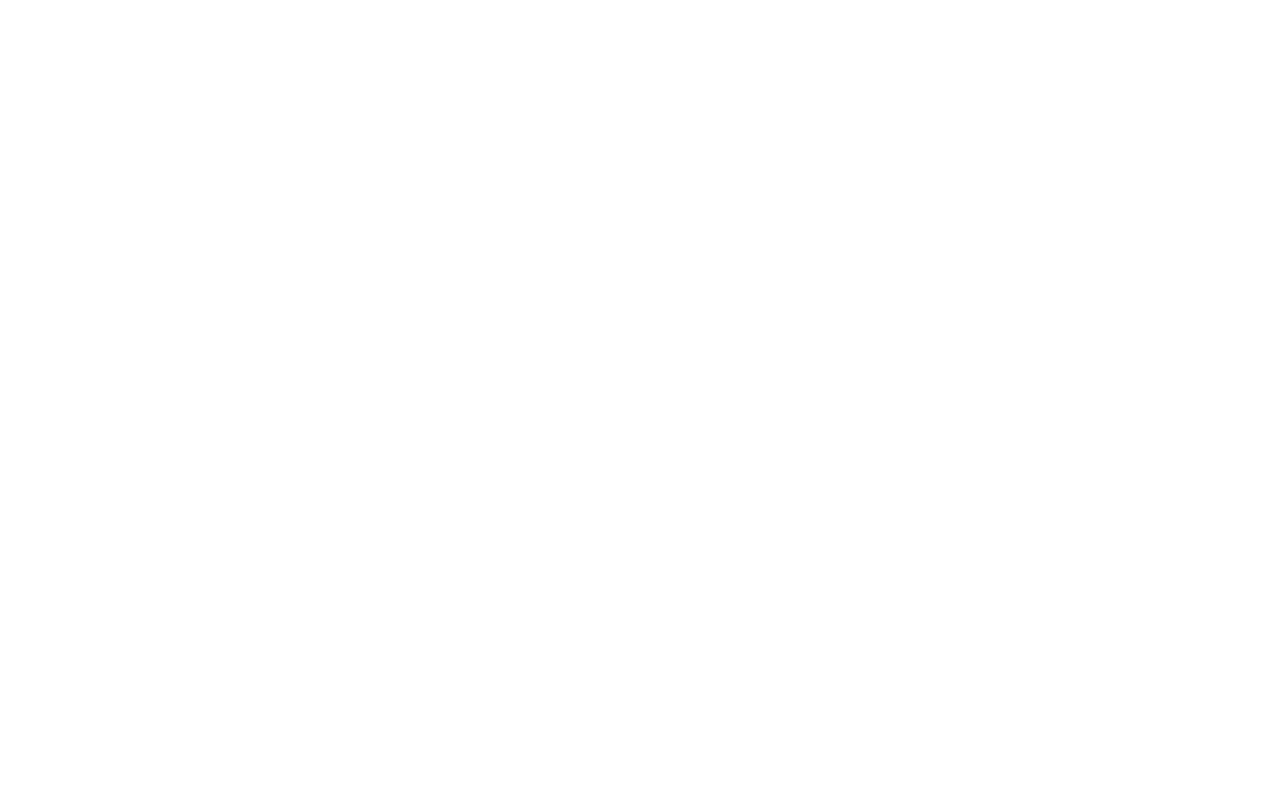
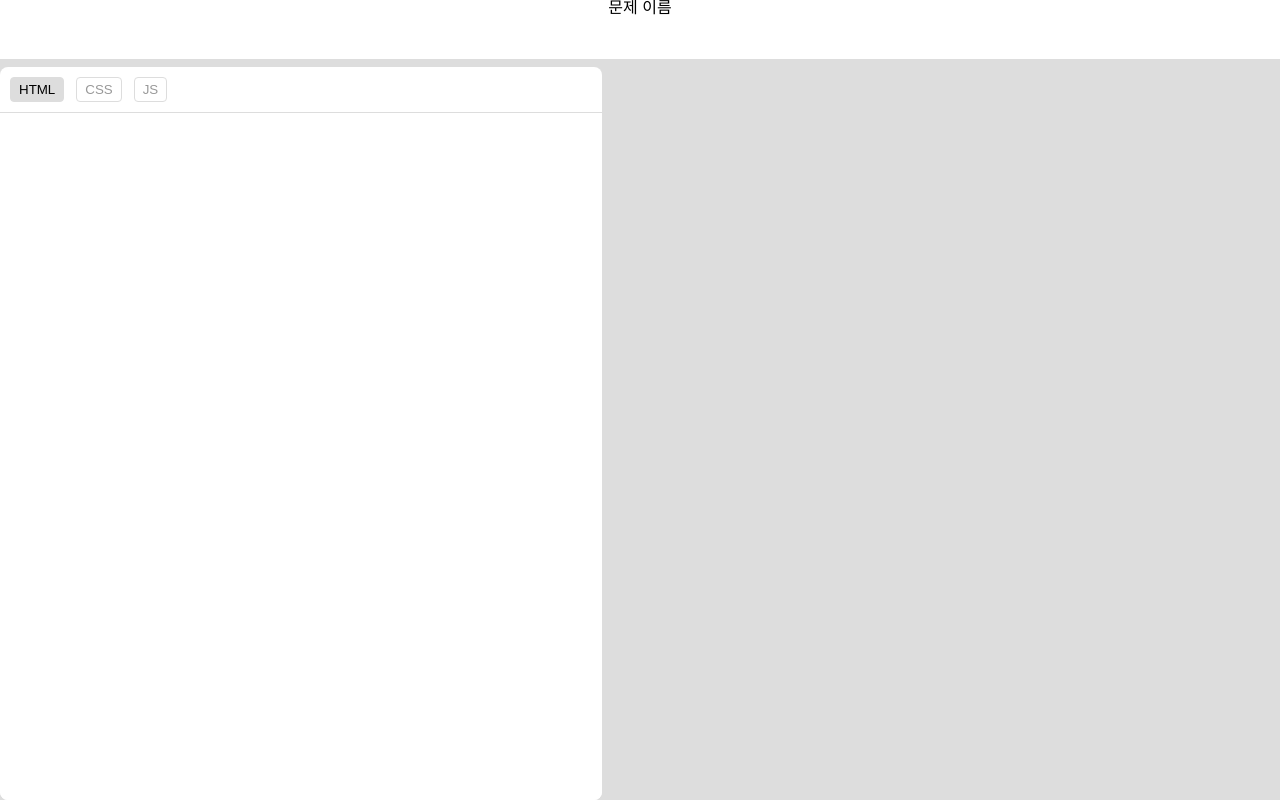
Before and after one commit to 0NYE/FPS-prototype, a React (Vite) app: page / in a window 1280 px wide. Built offline with nearby package versions, Linux system fonts and the light colour scheme.

Commit message:
feat: ProblemSolvePage 구현 및 스타일링 변경 - 배경색을 회색으로, 나머지 컴포넌트는 흰색으로 변경

```diff
--- a/src/App.tsx
+++ b/src/App.tsx
@@ -1,9 +1,14 @@
+import Header from "@/components/Header/Header.component";
+import MultipleCodeEditor from "@/components/MultipleCodeEditor/MultipleCodeEditor.component";
+import ProblemSolvePage from "@/components/Pages/ProblemSolvePage/ProblemSolvePage.component";
 import GlobalStyles from "@/style/GlobalStyles";
+
+
 
 function App() {
   return (
   <>
-    <div></div>
+    <ProblemSolvePage/>
     <GlobalStyles />
   </>
   );
--- a/src/components/Header/Header.styles.tsx
+++ b/src/components/Header/Header.styles.tsx
@@ -4,4 +4,5 @@
   display: flex;
   justify-content: center;
   height: 60px;
+  background-color: #fff;
 `;
--- a/src/components/MultipleCodeEditor/MultipleCodeEditor.styles.tsx
+++ b/src/components/MultipleCodeEditor/MultipleCodeEditor.styles.tsx
@@ -38,6 +38,6 @@
   width: 47%;
   height: 100%;
   border-radius: 8px;
-  border: 1px solid black;
+  background-color: #fff;
   overflow: hidden;
 `;
--- /dev/null
+++ b/src/components/Pages/ProblemSolvePage/ProblemSolvePage.component.tsx
@@ -0,0 +1,14 @@
+import Header from "@/components/Header/Header.component";
+import MultipleCodeEditor from "@/components/MultipleCodeEditor/MultipleCodeEditor.component";
+import { ProblemSolvePageLayout, ProblemSolvePageMain } from "@/components/Pages/ProblemSolvePage/ProblemSolvePage.styles";
+
+const ProblemSolvePage = () => {
+  return <ProblemSolvePageLayout>
+    <Header/>
+    <ProblemSolvePageMain>
+      <MultipleCodeEditor/>
+    </ProblemSolvePageMain>
+  </ProblemSolvePageLayout>;
+};
+
+export default ProblemSolvePage;
--- /dev/null
+++ b/src/components/Pages/ProblemSolvePage/ProblemSolvePage.styles.tsx
@@ -0,0 +1,15 @@
+import styled from "styled-components";
+
+export const ProblemSolvePageMain = styled.main`
+  display: flex;
+  justify-content: space-between;
+  height: calc(100% - 60px);
+`
+
+export const ProblemSolvePageLayout = styled.div`
+  display: flex;
+  flex-direction: column;
+  gap: 8px;
+  height: 100%;
+  background-color: #ddd;
+`;
```
